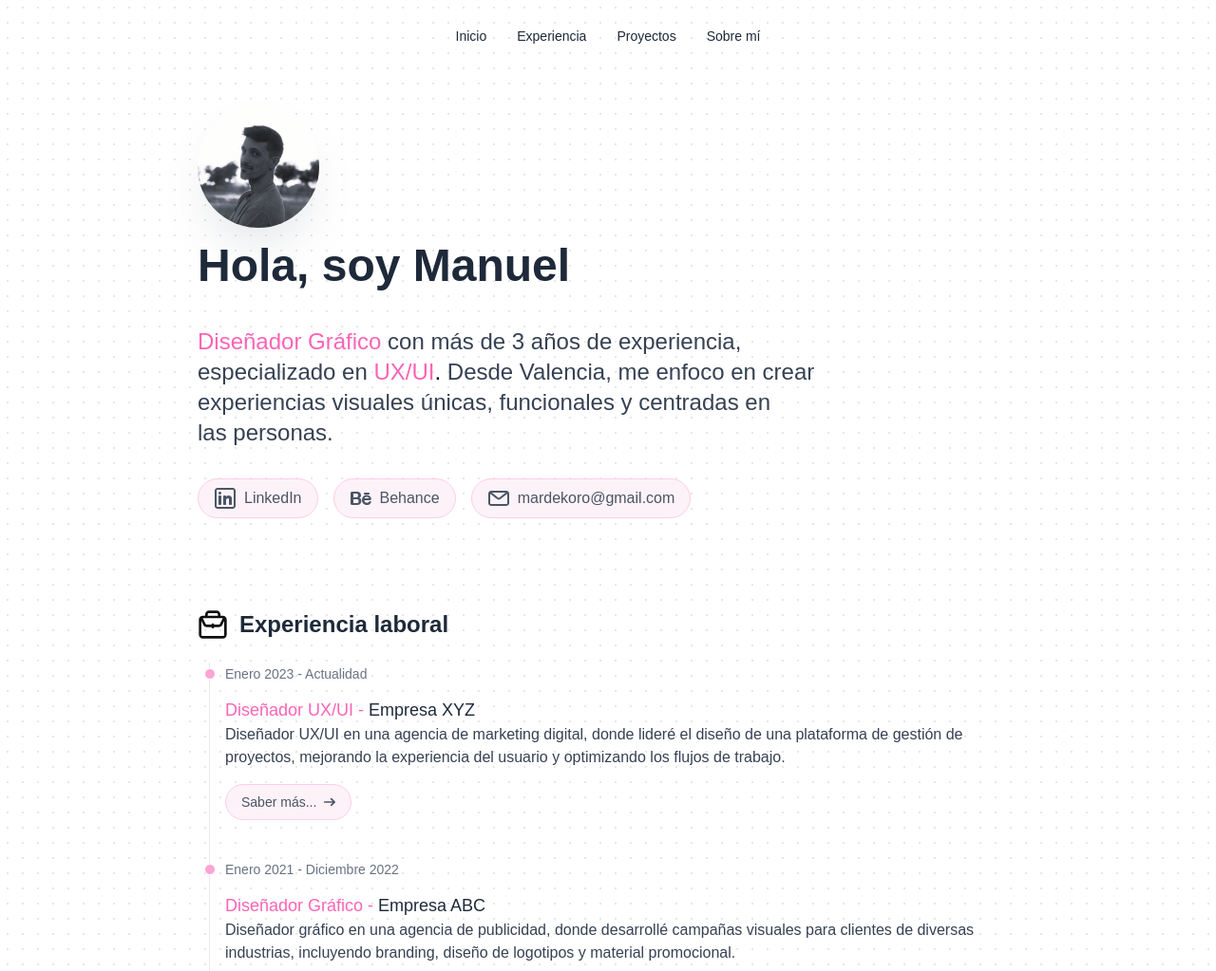
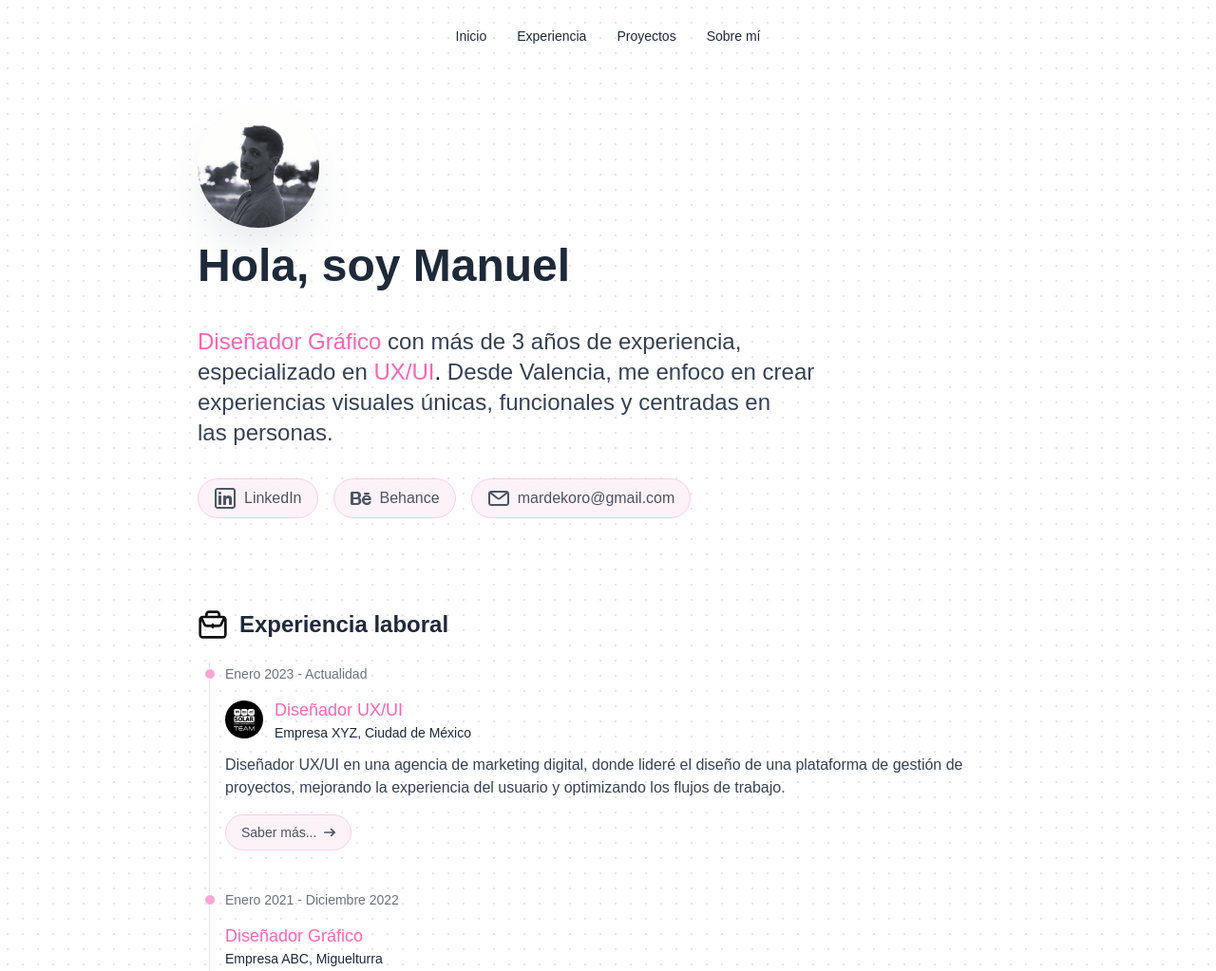
Before and after one commit to eliasmr98/manu-portfolio, an Astro site: page / in a window 1280 px wide. Shown: the top 1023 px of the page at 95% size. Built offline with nearby package versions, Linux system fonts and the light colour scheme; Astro itself is replaced by a stand-in of ours.

Commit message:
feat: add city and logo fields to Experience component and update layout in ExperienceItem

```diff
--- a/src/components/Experience.astro
+++ b/src/components/Experience.astro
@@ -9,11 +9,14 @@ const EXPERIENCE = [
     description:
       "Diseñador UX/UI en una agencia de marketing digital, donde lideré el diseño de una plataforma de gestión de proyectos, mejorando la experiencia del usuario y optimizando los flujos de trabajo.",
     link: "https://www.figma.com/community/file/1111111111111",
+    city: "Ciudad de México",
+    logo: "/projects/abcSolar.png",
   },
   {
     date: "Enero 2021 - Diciembre 2022",
     title: "Diseñador Gráfico",
     company: "Empresa ABC",
+    city: "Miguelturra",
     description:
       "Diseñador gráfico en una agencia de publicidad, donde desarrollé campañas visuales para clientes de diversas industrias, incluyendo branding, diseño de logotipos y material promocional.",
   },
@@ -21,6 +24,7 @@ const EXPERIENCE = [
     date: "Enero 2019 - Diciembre 2020",
     title: "Prácticas de Diseño Gráfico",
     company: "Cochera 23",
+    city: "Ciudad Real",
     description:
       "Prácticas en una agencia de diseño, donde adquirí experiencia en diseño gráfico y aprendí a trabajar en equipo en proyectos creativos.",
   },
--- a/src/components/ExperienceItem.astro
+++ b/src/components/ExperienceItem.astro
@@ -4,9 +4,11 @@ interface Props {
   company: string;
   date: string;
   description: string;
+  city: string;
+  logo?: string;
   link?: string;
 }
-const { title, date, description, link, company } = Astro.props;
+const { title, date, description, city, link, company, logo } = Astro.props;
 ---
 
 <div
@@ -14,9 +16,23 @@ const { title, date, description, link, company } = Astro.props;
 >
 </div>
 <time class="mb-1 text-sm font-normal leading-none text-gray-500">{date}</time>
-<h3 class="text-lg font-medium text-pink-400 mt-3">
-  {title} - <span class="text-gray-800/100 font-normal">{company}</span>
-</h3>
+<div class="my-3 flex items-center space-x-3">
+  {
+    logo && (
+      <img
+        src={logo}
+        alt={`${company} logo`}
+        class="w-10 h-10 object-cover rounded-full"
+      />
+    )
+  }
+  <div>
+    <h3 class="text-lg font-medium text-pink-400">{title}</h3>
+    <p class="text-sm font-normal text-gray-800">
+      {company}{city && `, ${city}`}
+    </p>
+  </div>
+</div>
 
 <p class="mb-4 text-base font-normal text-pretty text-gray-700">
   {description}
```
Also changed, not shown: public/projects/abcSolar.png (added).
